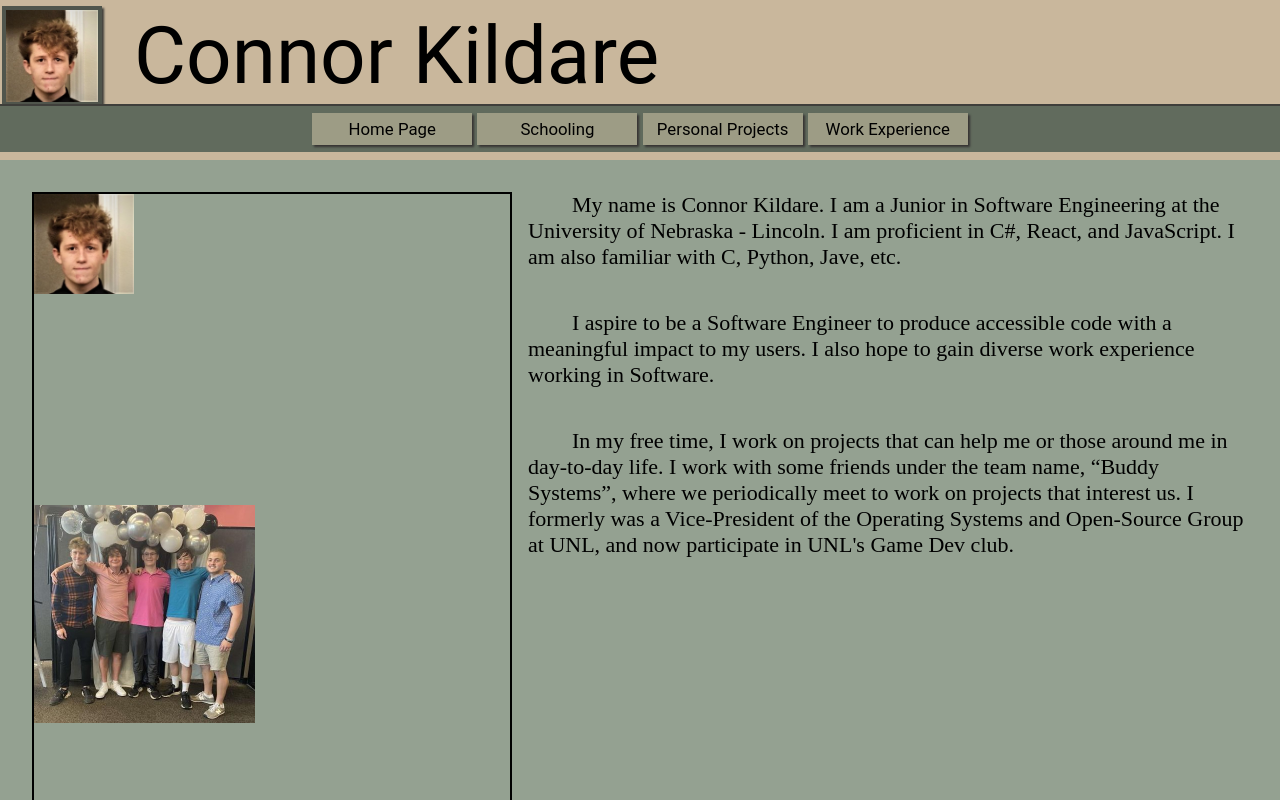
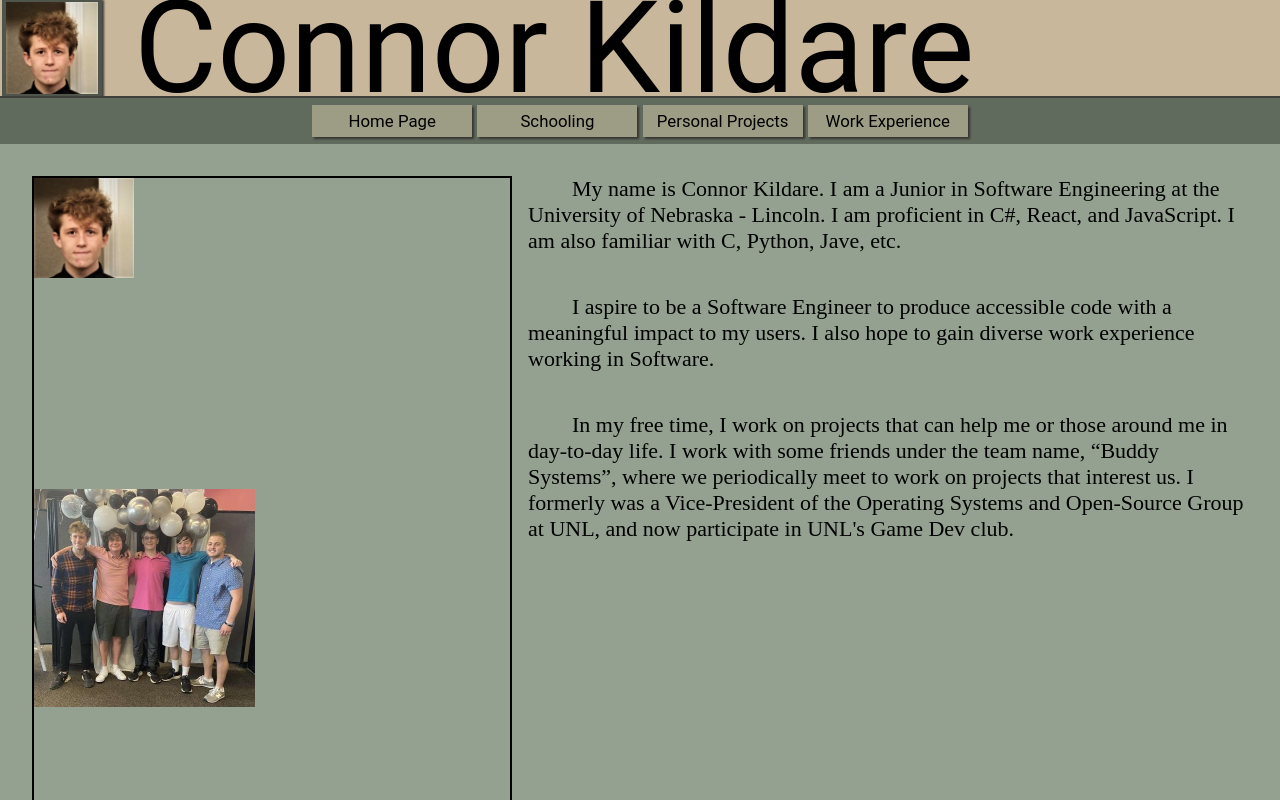
Before and after one commit to ckildare/ckildare.github.io, a Next.js app: page / in a window 1280 px wide. Shown: the top 800 px of the page. Built offline with nearby package versions, Linux system fonts and the light colour scheme.

Commit message:
More dynamic header sizing

```diff
--- a/src/components/header/header.module.scss
+++ b/src/components/header/header.module.scss
@@ -7,7 +7,7 @@
         justify-content: center;
 
         width: 100%;
-        height: 10rem;
+        height: 9rem;
 
         background-color: #C9B79C;
         font-family: $roboto-font;
@@ -19,12 +19,6 @@
 
         height: 6rem;
         margin-left: 0.125rem;
-    }
-
-    .nameText {
-        font-size: 5rem;
-        margin-left: 2rem;
-        color: black;
     }
 
     .navBarContainer {
@@ -44,22 +38,6 @@
         :hover {
             background-color: #B3AA91;
         }
-    }
-}
-
-@media screen and (min-width: 570px) and (max-width: 700px) {
-    .nameText {
-        font-size: 4rem;
-        margin: auto;
-        color: black;
-    }
-}
-
-@media screen and (min-width: 450px) and (max-width: 569px) {
-    .nameText {
-        font-size: 3rem;
-        margin: auto;
-        color: black;
     }
 }
 
@@ -107,6 +85,12 @@
     }
 }
 
+.nameText {
+    font-size: 10vw;
+    margin-left: 2rem;
+    color: black;
+}
+
 .headshot {
     border: 0.25rem #50554C solid;
     box-shadow: 0.125rem 0.125rem 0.125rem #3F3F3B;
@@ -127,11 +111,3 @@
         color: black;
     }
 }
-
-@media screen and (max-width: 449px) {
-    .nameText {
-        font-size: 2.25rem;
-        margin: auto;
-        color: black;
-    }
-}
```
Also changed, not shown: 1 other file (tests, documents, lock files or other folders).
